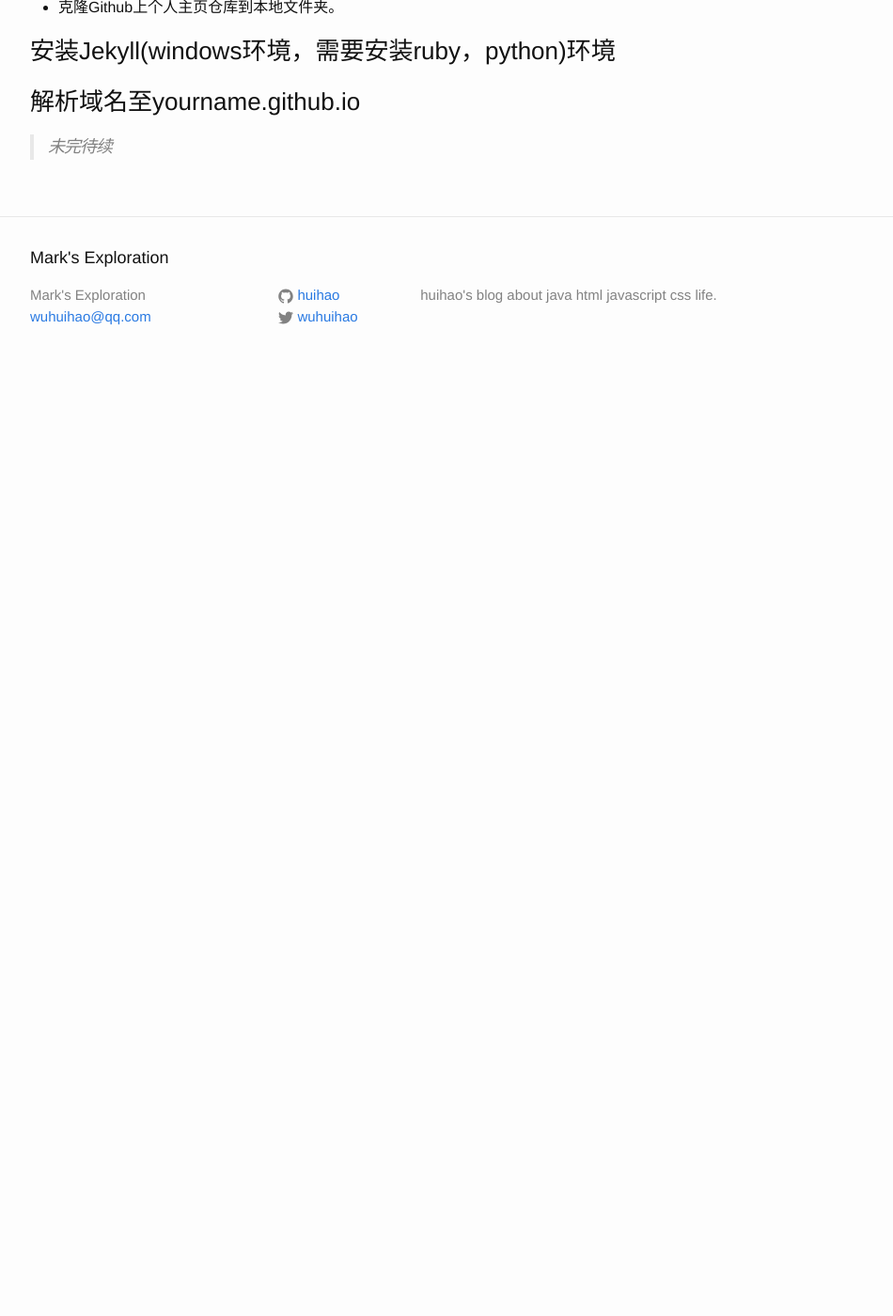
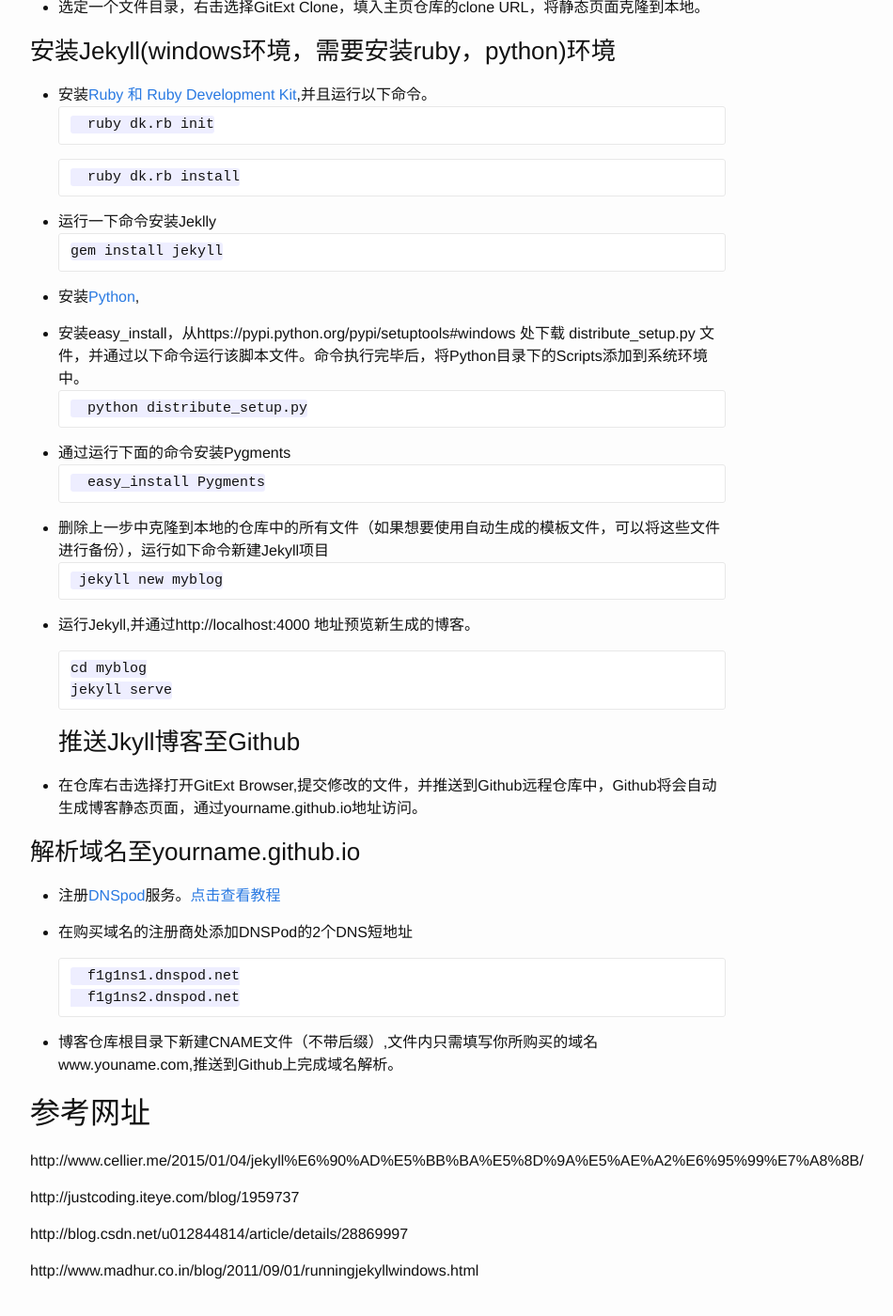
Before and after one commit to huihao/huihao.github.io, a Jekyll site: the page built from _posts/2015-07-05-hello.markdown, in a window 1280 px wide and 1400 px high, scrolled down 687 px. Shown: the whole window at 94% size, without its empty margins (238-1188 px from the left). Built offline with Jekyll 4.4.1, drawn with Linux system fonts in a browser that asks for light colours; before the commit the page ends 1095 px from its top, so only the background shows below that.

Commit message:
20150707

````diff
--- a/_posts/2015-07-05-hello.markdown
+++ b/_posts/2015-07-05-hello.markdown
@@ -22,10 +22,63 @@ categories: skill
 
 ###Git 本地安装（windows环境）
 - 安装<a href="https://git-scm.com/">Git</a>和<a href="http://sourceforge.net/projects/gitextensions/">Git Extensions</a>。
-- 克隆Github上个人主页仓库到本地文件夹。
+- 选定一个文件目录，右击选择GitExt Clone，填入主页仓库的clone URL，将静态页面克隆到本地。
 
 ###安装Jekyll(windows环境，需要安装ruby，python)环境
+- 安装<a href="https://www.ruby-lang.org/en/">Ruby 和 Ruby Development Kit</a>,并且运行以下命令。
+  ```
+    ruby dk.rb init
+  ```
+  ```
+    ruby dk.rb install
+  ```
+- 运行一下命令安装Jeklly
+  ```
+  gem install jekyll
+  ```
+- 安装<a href="https://www.python.org/">Python</a>,
+
+- 安装easy_install，从https://pypi.python.org/pypi/setuptools#windows 处下载 distribute_setup.py 文件，并通过以下命令运行该脚本文件。命令执行完毕后，将Python目录下的Scripts添加到系统环境中。
+  ```
+    python distribute_setup.py
+  ```
+- 通过运行下面的命令安装Pygments
+ ```
+    easy_install Pygments
+ ```
+
+- 删除上一步中克隆到本地的仓库中的所有文件（如果想要使用自动生成的模板文件，可以将这些文件进行备份），运行如下命令新建Jekyll项目
+ ```
+ jekyll new myblog
+ ```
+- 运行Jekyll,并通过http://localhost:4000 地址预览新生成的博客。
+
+  ```
+  cd myblog
+  jekyll serve
+  ```
+### 推送Jkyll博客至Github ###
+
+- 在仓库右击选择打开GitExt Browser,提交修改的文件，并推送到Github远程仓库中，Github将会自动生成博客静态页面，通过yourname.github.io地址访问。
 
 ###解析域名至yourname.github.io
 
-> 未完待续
+- 注册<a href="https://www.dnspod.cn/">DNSpod</a>服务。<a href="https://support.dnspod.cn/Kb/showarticle/tsid/177/">点击查看教程</a>
+
+- 在购买域名的注册商处添加DNSPod的2个DNS短地址
+
+  ```
+    f1g1ns1.dnspod.net
+    f1g1ns2.dnspod.net
+  ```
+- 博客仓库根目录下新建CNAME文件（不带后缀）,文件内只需填写你所购买的域名www.youname.com,推送到Github上完成域名解析。
+
+## 参考网址 ##
+
+http://www.cellier.me/2015/01/04/jekyll%E6%90%AD%E5%BB%BA%E5%8D%9A%E5%AE%A2%E6%95%99%E7%A8%8B/
+
+http://justcoding.iteye.com/blog/1959737
+
+http://blog.csdn.net/u012844814/article/details/28869997
+
+http://www.madhur.co.in/blog/2011/09/01/runningjekyllwindows.html
````
